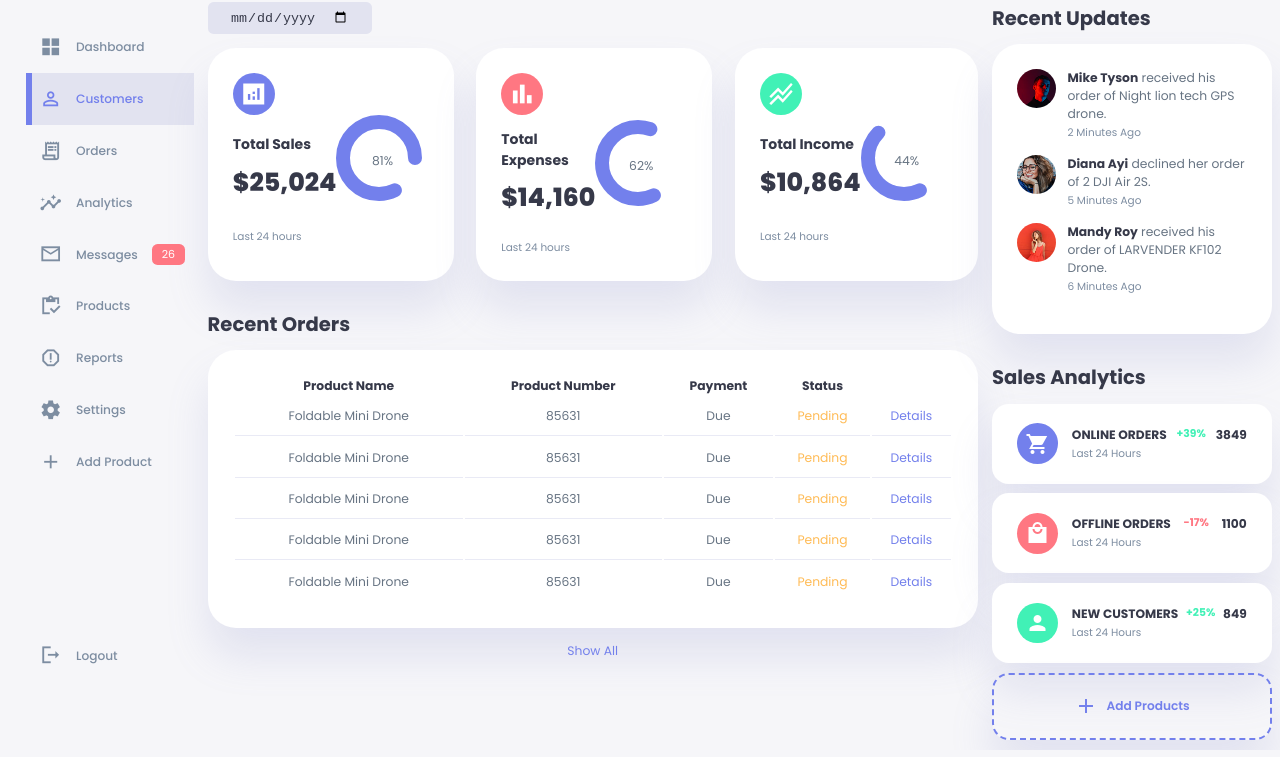
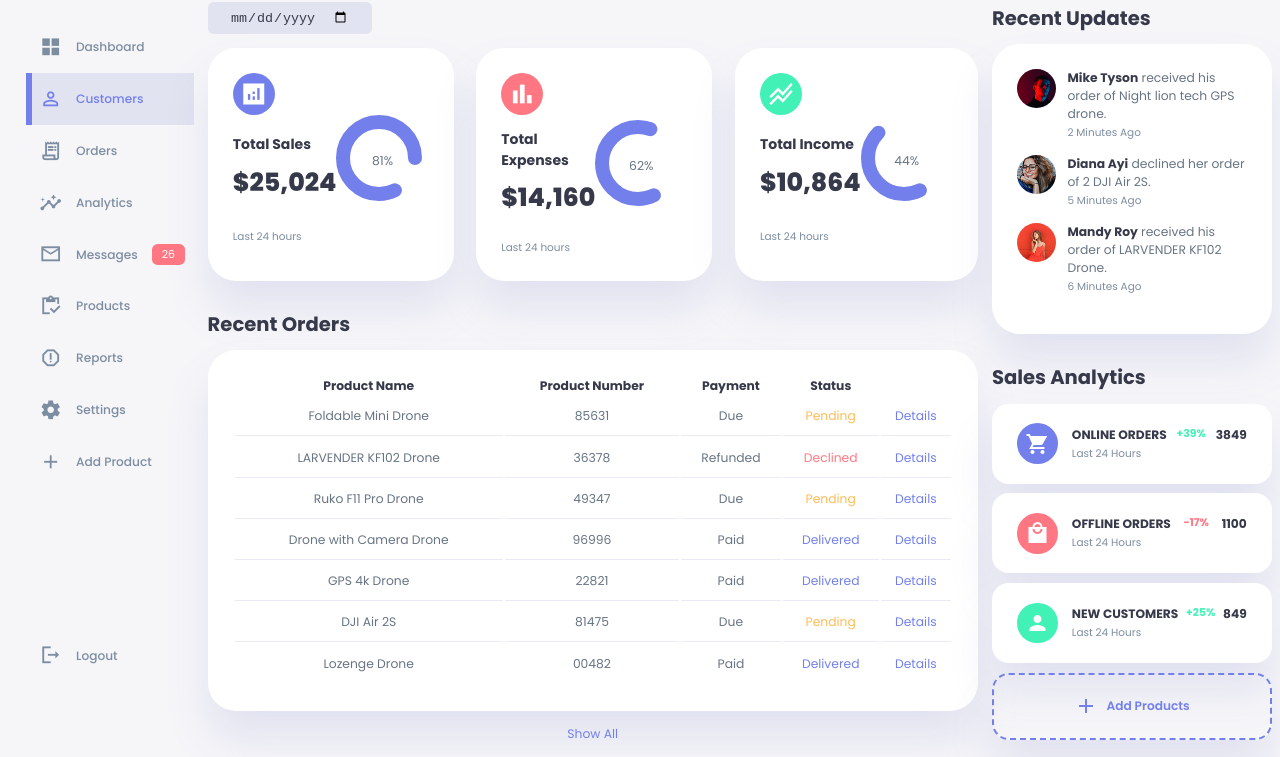
Before and after one commit to hailatGH/CustomAdminDashboard, a plain HTML site: page index.html in a window 1280 px wide. Shown: the part 70-827 px from the top of the page. Drawn offline with Linux system fonts and the light colour scheme.

Commit message:
all done

```diff
--- a/index.html
+++ b/index.html
@@ -151,41 +151,13 @@
                         </tr>
                     </thead>
                     <tbody>
-                        <tr>
+                        <!-- <tr>
                             <td>Foldable Mini Drone</td>
                             <td>85631</td>
                             <td>Due</td>
                             <td class="warning">Pending</td>
                             <td class="primary">Details</td>
-                        </tr>
-                        <tr>
-                            <td>Foldable Mini Drone</td>
-                            <td>85631</td>
-                            <td>Due</td>
-                            <td class="warning">Pending</td>
-                            <td class="primary">Details</td>
-                        </tr>
-                        <tr>
-                            <td>Foldable Mini Drone</td>
-                            <td>85631</td>
-                            <td>Due</td>
-                            <td class="warning">Pending</td>
-                            <td class="primary">Details</td>
-                        </tr>
-                        <tr>
-                            <td>Foldable Mini Drone</td>
-                            <td>85631</td>
-                            <td>Due</td>
-                            <td class="warning">Pending</td>
-                            <td class="primary">Details</td>
-                        </tr>
-                        <tr>
-                            <td>Foldable Mini Drone</td>
-                            <td>85631</td>
-                            <td>Due</td>
-                            <td class="warning">Pending</td>
-                            <td class="primary">Details</td>
-                        </tr>
+                        </tr> -->
                     </tbody>
                 </table>
                 <a href="#">Show All</a>
@@ -295,6 +267,7 @@
             </div>
         </div>
     </div>
+    <script src="./orders.js"></script>
     <script src="./index.js"></script>
 </body>
 </html>
--- a/index.js
+++ b/index.js
@@ -20,3 +20,17 @@ themeToggler.addEventListener('click', () => {
     themeToggler.querySelector('span:nth-child(1)').classList.toggle('active');
     themeToggler.querySelector('span:nth-child(2)').classList.toggle('active');
 });
+
+// fill orders table
+Orders.forEach(order => {
+    const tr = document.createElement('tr');
+    const trContent =   `
+                            <td>${order.productName}</td>
+                            <td>${order.productNumber}</td>
+                            <td>${order.paymentStatus}</td>
+                            <td class="${order.shipping === 'Declined' ? 'danger' : order.shipping === 'Pending' ? 'warning' : 'primary'}">${order.shipping}</td>
+                            <td class="primary">Details</td>
+                        `;
+    tr.innerHTML = trContent
+    document.querySelector('table tbody').appendChild(tr);
+});
--- /dev/null
+++ b/orders.js
@@ -0,0 +1,44 @@
+const Orders = [
+    {
+        productName: 'Foldable Mini Drone',
+        productNumber: '85631',
+        paymentStatus: 'Due',
+        shipping: 'Pending'
+    },
+    {
+        productName: 'LARVENDER KF102 Drone',
+        productNumber: '36378',
+        paymentStatus: 'Refunded',
+        shipping: 'Declined'
+    },
+    {
+        productName: 'Ruko F11 Pro Drone',
+        productNumber: '49347',
+        paymentStatus: 'Due',
+        shipping: 'Pending'
+    },
+    {
+        productName: 'Drone with Camera Drone',
+        productNumber: '96996',
+        paymentStatus: 'Paid',
+        shipping: 'Delivered'
+    },
+    {
+        productName: 'GPS 4k Drone',
+        productNumber: '22821',
+        paymentStatus: 'Paid',
+        shipping: 'Delivered'
+    },
+    {
+        productName: 'DJI Air 2S',
+        productNumber: '81475',
+        paymentStatus: 'Due',
+        shipping: 'Pending'
+    },
+    {
+        productName: 'Lozenge Drone',
+        productNumber: '00482',
+        paymentStatus: 'Paid',
+        shipping: 'Delivered'
+    }
+];
--- a/style.css
+++ b/style.css
@@ -525,6 +525,11 @@ main .recent-orders a {
     justify-content: center;
 }
 
+.right .sales-analytics .add-product:hover {
+    background: var(--color-primary);
+    color: white;
+}
+
 .right .sales-analytics .add-product div {
     display: flex;
     align-items: center;
```
